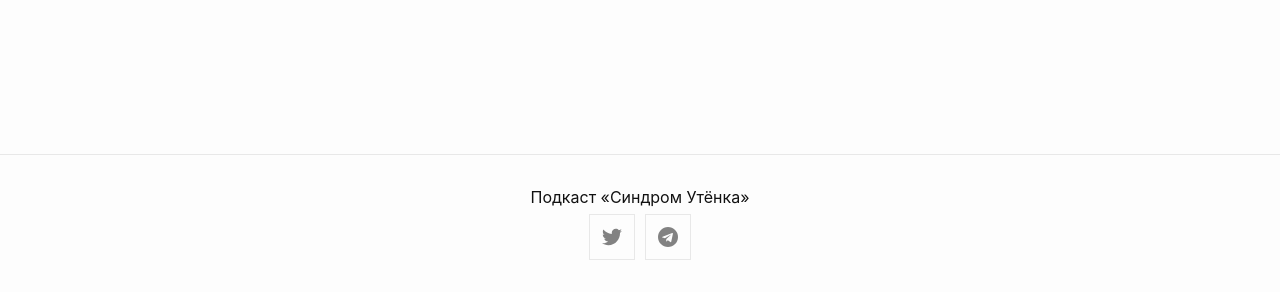
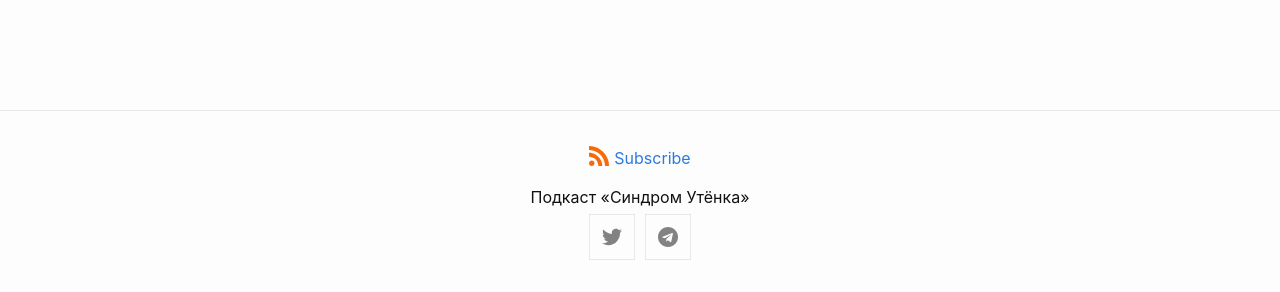
Before and after one commit to ducksyndrome/ducksyndrome.github.io, a Jekyll site: the page built from index.md, in a window 1280 px wide. Shown: the part 605-897 px from the top of the page. Built offline with Jekyll 4.4.1, drawn with Linux system fonts in a browser that asks for light colours.

Commit message:
Update footer.html

```diff
--- a/_includes/footer.html
+++ b/_includes/footer.html
@@ -5,6 +5,13 @@
 
     <!--div class="footer-col-wrapper">
       <div class="footer-col">
+        <p class="feed-subscribe">
+          <a href="{{ site.feed.path | default: 'feed.xml' | absolute_url }}">
+            <svg class="svg-icon orange">
+              <use xlink:href="{{ 'assets/minima-social-icons.svg#rss' | relative_url }}"></use>
+            </svg><span>Subscribe</span>
+          </a>
+        </p>
       {%- if site.author %}
         <ul class="contact-list">
           {% if site.author.name -%}
@@ -21,6 +28,18 @@
       </div>
     </div-->
 
+    <div>
+      <center>
+        <p class="feed-subscribe">
+          <a href="{{ site.feed.path | default: 'feed.xml' | absolute_url }}">
+            <svg class="svg-icon orange">
+              <use xlink:href="{{ 'assets/minima-social-icons.svg#rss' | relative_url }}"></use>
+            </svg><span>Subscribe</span>
+          </a>
+        </p>
+      </center>
+    </div>
+
 	<center>Подкаст «Синдром Утёнка»</center>
 
     <!div class="social-links">
```
